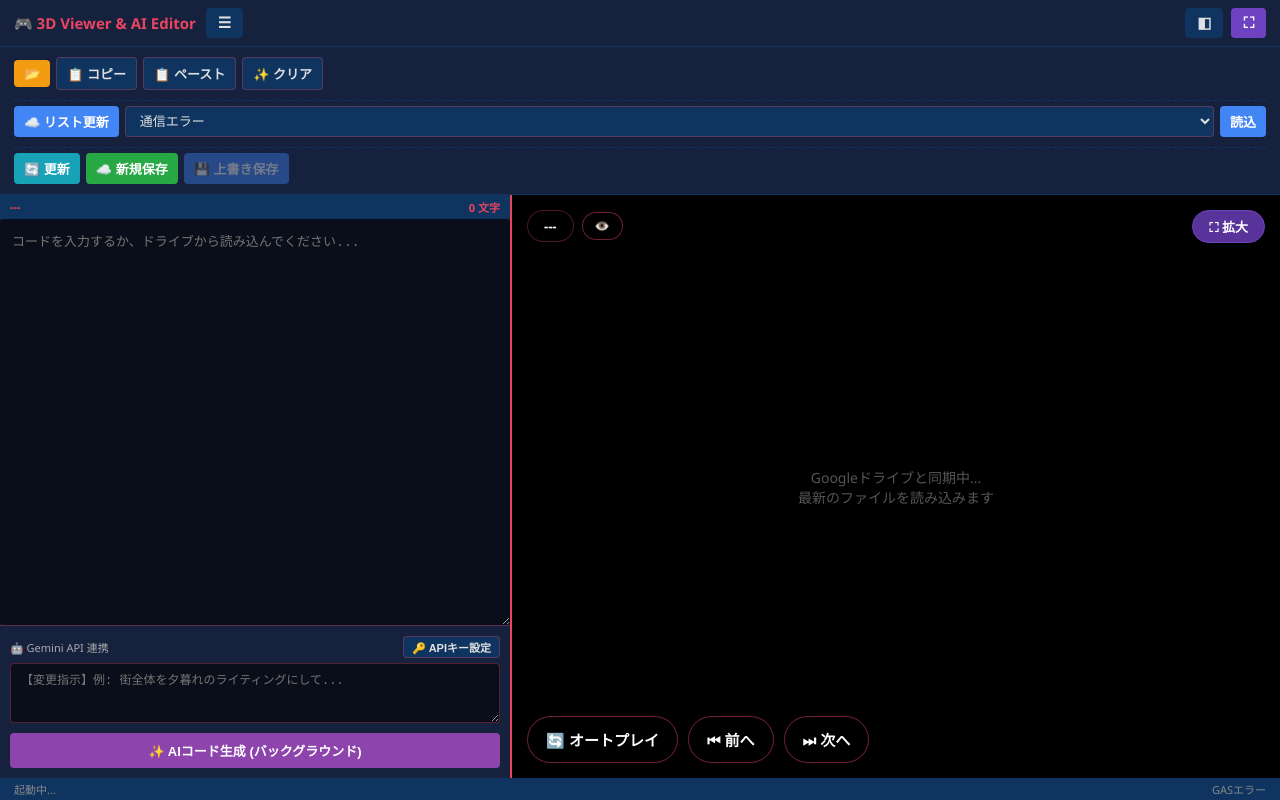
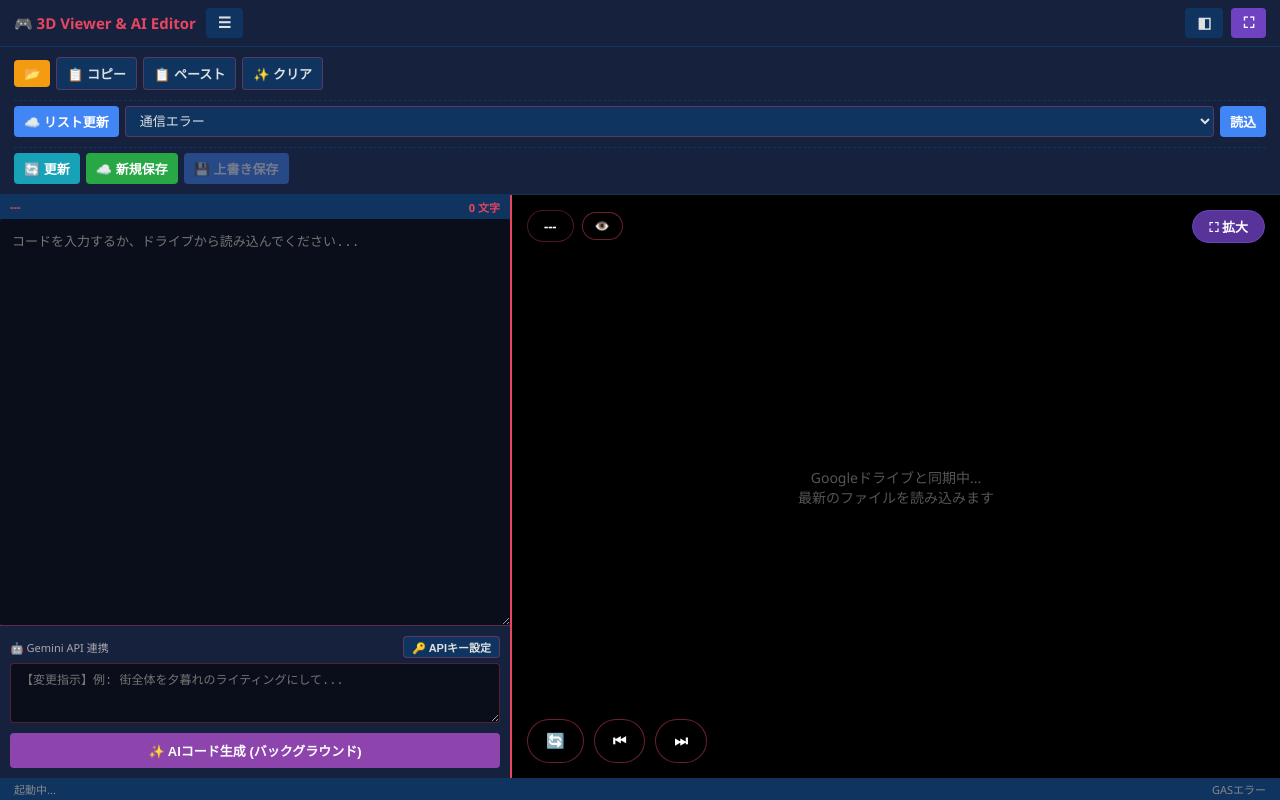
Before and after one commit to swordmaister/3Dworld, a plain HTML site: page index.html in a window 1280 px wide. Drawn offline with Linux system fonts and the light colour scheme; no server answers.

Commit message:
Update button labels and functionality in index.html

```diff
--- a/index.html
+++ b/index.html
@@ -178,9 +178,9 @@
       <div class="overlay-bottom">
         <div class="overlay-left-controls">
           <div class="playback-controls">
-            <button id="btnAutoPlay" class="overlay-btn">🔄 オートプレイ</button>
-            <button id="btnPrev" class="overlay-btn">⏮ 前へ</button>
-            <button id="btnNext" class="overlay-btn">⏭ 次へ</button>
+            <button id="btnAutoPlay" class="overlay-btn">🔄 </button>
+            <button id="btnPrev" class="overlay-btn">⏮ </button>
+            <button id="btnNext" class="overlay-btn">⏭ </button>
           </div>
           <div id="moveControls" class="move-controls" style="display: none;">
             <div></div><button id="btnForward" class="overlay-btn move-btn">▲</button><div></div>
@@ -561,8 +561,8 @@ document.getElementById('btnPrev').addEventListener('click', () => { playPrevFil
 
 document.getElementById('btnAutoPlay').addEventListener('click', (e) => {
   isAutoPlay = !isAutoPlay; const btn = e.target;
-  if (isAutoPlay) { btn.classList.add('active-mode'); btn.innerText = "🔄 プレイ中"; playNextFile(); autoPlayTimer = setInterval(playNextFile, AUTOPLAY_INTERVAL); }
-  else { btn.classList.remove('active-mode'); btn.innerText = "🔄 オートプレイ"; clearInterval(autoPlayTimer); }
+  if (isAutoPlay) { btn.classList.add('active-mode'); btn.innerText = "⏹"; playNextFile(); autoPlayTimer = setInterval(playNextFile, AUTOPLAY_INTERVAL); }
+  else { btn.classList.remove('active-mode'); btn.innerText = "🔄 "; clearInterval(autoPlayTimer); }
 });
 
 function sendCam(action) { const iframe = document.getElementById(activeIframeId); if (iframe && iframe.contentWindow) iframe.contentWindow.postMessage({ action }, '*'); }
```
